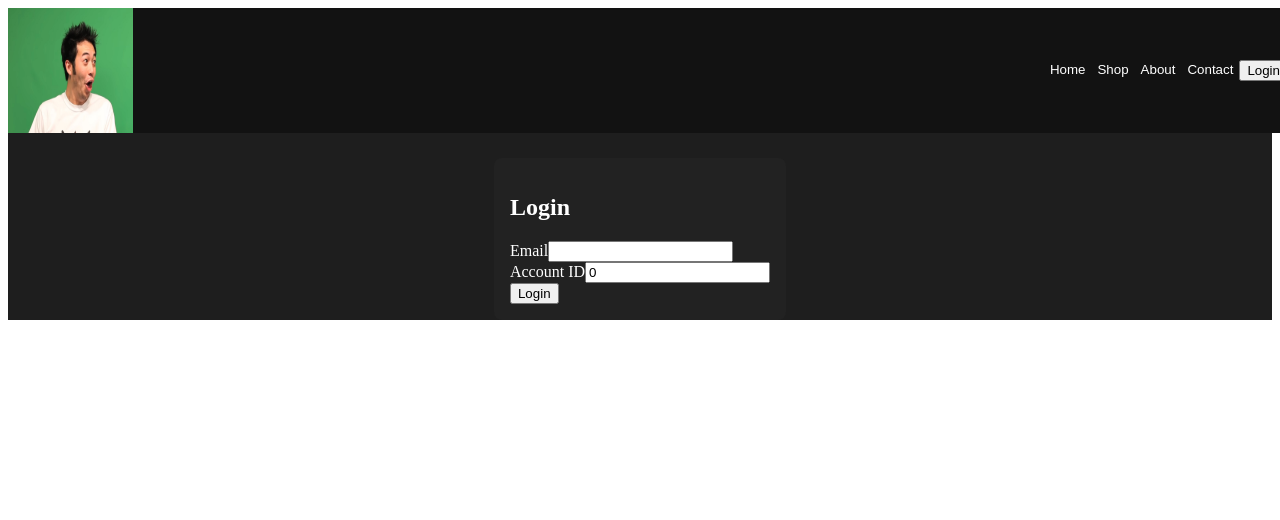
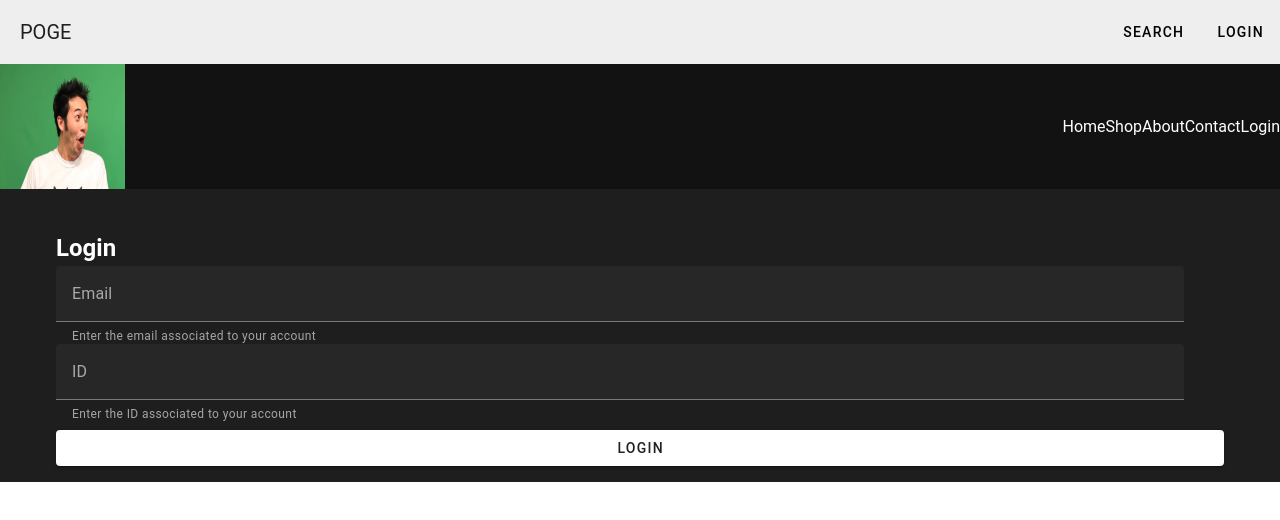
Before and after one commit to dylanjaipersaud/POGE_Website, a Vue app in the folder client/: page /LoginView in a window 1280 px wide. Both pictures are taken after a click on the button "Login". Shown: the top 520 px of the page. Built offline with nearby package versions, Linux system fonts and the light colour scheme.

Commit message:
Made changes to package and components

```diff
--- a/client/src/App.vue
+++ b/client/src/App.vue
@@ -1,6 +1,8 @@
 <template>
+  <NavBar />
   <header style="display: flex; align-items: center; margin-right: 50px; background-color: #121212; position: fixed; width: 100%;">
     <img alt="Vue logo" class="logo" src="./assets/pogchamp-twitch.jpg" width="125" height="125" />
+
 
     <nav class="menu" style="margin-left: auto;">
       <ul style="list-style: none; display: flex; ">
@@ -8,11 +10,12 @@
         <li><button style="background: none; border: none; color: #fff; text-decoration: none;">Shop</button></li>
         <li><button style="background: none; border: none; color: #fff; text-decoration: none;">About</button></li>
         <li><button style="background: none; border: none; color: #fff; text-decoration: none;">Contact</button></li>
-        <li v-if="!isLoggedIn"><button @click="showLogin">Login</button></li>
-        <li v-if="isLoggedIn"><button @click="handleLogout">Logout</button></li>
+        <li v-if="!isLoggedIn"><button style="background: none; border: none; color: #fff; text-decoration: none;" @click="showLogin">Login</button></li>
+        <li v-if="isLoggedIn"><button style="background: none; border: none; color: #fff; text-decoration: none;" @click="handleLogout">Logout</button></li>
       </ul>
     </nav>
   </header>
+
 
   <main style="padding-top: 150px; background-color: #1e1e1e; color: #fff;">
     <div class="wrapper" style="display: flex; flex-direction: column; align-items: center;">
@@ -40,6 +43,7 @@ import GameItem from './components/GameItem.vue'
 import LoginView from './components/LoginView.vue'
 import AccountView from './components/AccountView.vue'
 import usersData from '@/assets/MOCK_DATA.json' // Import the JSON data
+import NavBar from './components/NavBar.vue'
 
 // Set initial states
 const isLoggedIn = ref(false)
@@ -103,7 +107,7 @@ function showGameList () {
 </script>
 
 <style scoped>
-.game-item {
+/* .game-item {
   background-color: #222;
   color: #fff;
   border: 1px solid #444;
@@ -111,5 +115,5 @@ function showGameList () {
   padding: 1rem;
   text-align: center;
   margin: 1rem;
-}
+} */
 </style>
--- a/client/src/components/LoginView.vue
+++ b/client/src/components/LoginView.vue
@@ -1,7 +1,6 @@
-<!-- eslint-disable space-before-function-paren -->
-<!-- eslint-disable semi -->
+
 <template>
-  <div class="login-view">
+  <!-- <div class="login-view">
     <h2>Login</h2>
     <form @submit.prevent="login">
       <div>
@@ -14,10 +13,37 @@
       </div>
       <button type="submit">Login</button>
     </form>
-  </div>
+  </div> -->
+  <v-container>
+    <h2>Login</h2>
+    <v-form ref="form">
+      <v-text-field
+        label="Email"
+        append-icon="mdi-account"
+        hint="Enter the email associated to your account"
+        persistent-hint
+        clearable
+        v-model="email"
+        required
+      >
+      </v-text-field>
+      <v-text-field
+        label="ID"
+        append-icon="mdi-password"
+        hint="Enter the ID associated to your account"
+        persistent-hint
+        clearable=true
+        v-model="id"
+        required
+      >
+      </v-text-field>
+      <v-btn class="mt-2" type="submit" block @click="validate">Login</v-btn>
+    </v-form>
+  </v-container>
 </template>
 
 <script>
+/* eslint-disable */
 // import { ref, defineEmits } from 'vue'
 
 // const username = ref('')
@@ -30,11 +56,24 @@
 export default {
   data: () => ({
     email: null,
-    id: 0
+    id: null,
   }),
+  methods: {
+    validate(){
+      if(this.email != null && this.id != null){
+        window.console.log("Login Received - user: ", this.user, ", id: ", this.id);
+        if(this.email == "ex@gmail.com" && this.id != 1234){
+          window.console.log("Login Successful");
+        }
+      }
+      else{
+        window.console.log("Login Failed");
+      }
+    }
+  },
 
-  props: []
-}
+  // props: [],
+};
 </script>
 
 <style scoped>
--- /dev/null
+++ b/client/src/components/NavBar.vue
@@ -0,0 +1,44 @@
+<template>
+    <v-toolbar class="toolbar">
+        <v-toolbar-title>POGE</v-toolbar-title>
+        <v-spacer></v-spacer>
+        <!-- <v-icon type="mdi" size="small" color="green-darken-2" icon="mdi-account-circle-outline" ></v-icon>
+        <v-icon
+      color="green-darken-2"
+      icon="mdi-domain"
+      size="large"
+    ></v-icon>
+        <v-btn icon size="small"><v-icon
+      color="green-darken-2"
+      icon="mdi-domain"
+      size="large"
+    ></v-icon></v-btn>
+        <v-btn icon="mdi-account" size="small"></v-btn> -->
+        <router-link to="/" class="router-link-deco">
+            <v-btn>Search</v-btn>
+        </router-link>
+        <router-link to="./LoginView" class="router-link-deco">
+            <v-btn>Login</v-btn>
+        </router-link>
+    </v-toolbar>
+</template>
+<script>
+export default {
+    data: () =>({
+
+    })
+}
+</script>
+<style scoped>
+    .toolbar{
+        /* background-color: aqua; */
+    }
+    .icon{
+        background-color: red;
+        color: black;
+    }
+    .router-link-deco{
+        text-decoration: none;
+        color: black;
+    }
+</style>
--- a/client/src/main.js
+++ b/client/src/main.js
@@ -1,6 +1,17 @@
 import { createApp } from 'vue'
 import App from './App.vue'
+
+import 'vuetify/styles'
+import { createVuetify } from 'vuetify'
+import * as components from 'vuetify/components'
+import * as directives from 'vuetify/directives'
+import 'material-design-icons-iconfont/dist/material-design-icons.css'
 import router from './router'
 import store from './store'
+/* eslint-disable */
+const vuetify = createVuetify({
+    components,
+    directives
+  })
 
-createApp(App).use(store).use(router).mount('#app')
+createApp(App).use(store).use(router).use(vuetify, {iconfont: 'mdi'}).mount('#app')
--- a/client/src/router/index.js
+++ b/client/src/router/index.js
@@ -1,7 +1,10 @@
 import { createRouter, createWebHistory } from 'vue-router'
-// import LoginView from '../views/LoginView.vue'
+import App from '../App.vue'
+import LoginView from '../components/LoginView.vue'
 
 const routes = [
+  { path: '/', component: App },
+  { path: '/LoginView', name: LoginView, component: LoginView },
 ]
 
 const router = createRouter({
```
Also changed, not shown: client/eslint.config.mjs (added, +11 -0 lines), client/package.json (+34 -1 lines), 1 other file (tests, documents, lock files or other folders).
